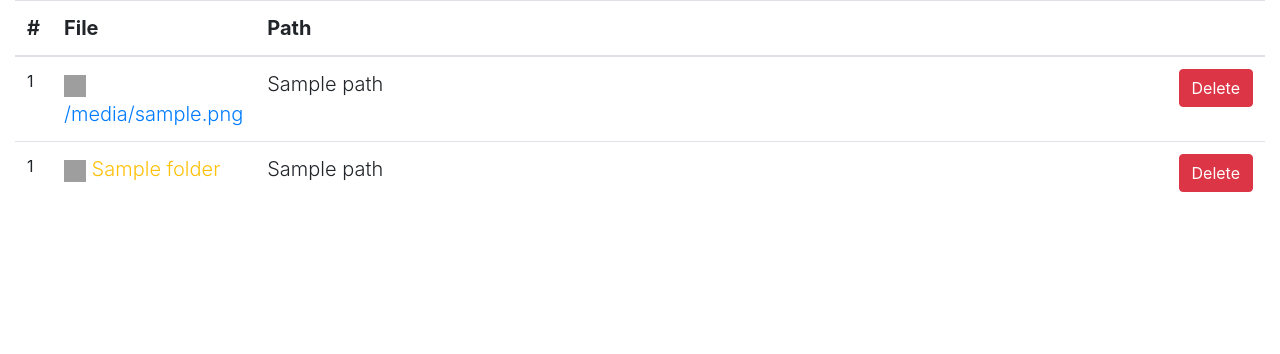
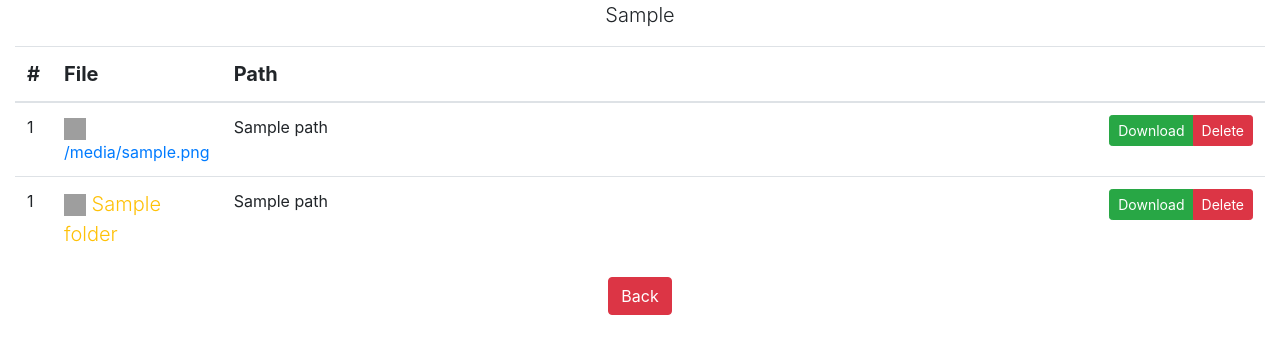
Before and after one commit to MrSSHH/PyBackup, a Flask app: template PyBackup/templates/explorer.html in a window 1280 px wide. Shown: the part 56-410 px from the top of the page. Run offline with Flask 2, Linux system fonts and the light colour scheme; the template is opened without the code that fills it: most values are stand-ins (such as "Sample title", 1, 10 or a date in 2020); parts of the project's set-up code (start-up, migrations or seed data) failed here and were passed over; some libraries are stand-ins or nearby versions; grey boxes are pictures that could not be loaded.

Commit message:
Bug Fixes & features
* New download button
* New Back button
* Bug fixes

```diff
--- a/PyBackup/main.py
+++ b/PyBackup/main.py
@@ -2,11 +2,8 @@ from flask import Flask, render_template, redirect, url_for, send_from_directory
 from forms import LoginForm, ConsoleCommand
 from os import path, chdir, getcwd, listdir, remove
 from shutil import rmtree
-from shutil import rmtree
 
-
-chdir(r"C:\Users\Ben-PC\Documents\Programming\Python\Projects\PyBackup\upload_cloud")
-
+main_dir = path.join(getcwd(), 'upload_cloud')
 app = Flask(__name__)
 
 app.config['SECRET_KEY'] = 'af7e8e3e25d417f9a0635906dc0325be'
@@ -27,43 +24,48 @@ def login():
 @app.route('/viewer/<filepath>')
 def view(filepath):
     file_open = open(filepath, 'r')
-    file_content = file_open.read().split('\n')
+    file_content = file_open.read().replace('\n', '<br>')
     file_open.close()
 
     return render_template('viewer.html', file_content=file_content, file_path=filepath, file_name=path.split(filepath)[1])
 
-@app.route('/explorer')
-def explore():
+
+@app.route('/explorer', defaults={'dir': main_dir})
+@app.route('/explorer/<dir>')
+def explore(dir):
+    if not dir.startswith(main_dir):
+        return redirect(url_for('login'))
+
     files = []
     folders = []
-    for index, file in enumerate(listdir()):
-        full_path = path.join(getcwd(), file)
+
+    for index, file in enumerate(listdir(dir)):
+        full_path = path.join(dir, file)
         if path.isfile(full_path):
             files.append([index, file, full_path])
         else:
             folders.append([index, file, full_path])
-    return render_template('explorer.html', files=files, folders=folders)
+
+    return render_template('explorer.html', files=files, folders=folders, path_dir=dir, main_dir=main_dir)
 
 
 @app.route("/home")
 def home():
     return render_template('index.html')
 
-@app.route('/delete_folder/<file_path>')
-def delete_folder(file_path):
-    rmtree(file_path)
-    return redirect('/explorer')
-
 @app.route('/delete/<file_path>')
 def delete(file_path):
-    remove(file_path)
+    if path.isfile(file_path):
+        remove(file_path)
+    else:
+        rmtree(file_path)
     return redirect('/explorer')
 
 
-@app.route("/download/<download_file>")  # fix from upload to download
-def download(download_file):
-    print("aa")
-    return send_from_directory(getcwd(), filename=download_file, as_attachment=True)
+@app.route("/download/<path><filename>")  # fix from upload to download
+def download(path, filename):
+
+    return send_from_directory(getcwd(), filename=filename, as_attachment=True)
 
 
 @app.route("/serverconsole", methods=["POST", "GET"])
--- a/PyBackup/templates/explorer.html
+++ b/PyBackup/templates/explorer.html
@@ -9,24 +9,44 @@
             <th>Path</th>
         </tr>
     </thead>
+    <p class="text-center lead">{{ path_dir }}</p>
     <tbody>
         {% for num, file, path in files %}
             <tr>
                 <td>{{ num }}</td>
-                <td><a style="text-decoration: none ;" title="Click to View" class="text-primary lead" href="{{ url_for('view', filepath=path) }}"><img src="https://i.imgur.com/CldcWZf.png" width="22" height="22"> {{ file }}</a></td>
-                <td class="lead">{{ path }}<a href="{{ url_for('delete', file_path=path) }}" role="button" type="button" class="btn btn-danger float-right text-whit">Delete</a></td>
+                <td><a style="text-decoration: none ;" title="Click to View" class="text-primary" href="{{ url_for('view', filepath=path) }}"><img src="https://i.imgur.com/CldcWZf.png" width="22" height="22"> {{ file }}</a></td>
+                <td class="">{{ path }}
+                    <div class="btn-group float-right">
+                        <a href="{{ url_for('download', path=path, filename=file) }}" role="button" type="button" class="btn btn-sm btn-success float-right text-white">Download</a>
+                        <a href="{{ url_for('delete', file_path=path) }}" role="button" type="button" class="btn btn-sm btn-danger float-right text-white">Delete</a></td>
+                    </div>
+                </td>
             </tr>
         {% endfor %}
             {% for num, folder, path in folders %}
                 <tr>
                     <td>{{ num }}</td>
-                    <td><a title="Click to Enter" style="text-decoration: none ;" class="text-warning lead" href="{{ url_for('view', filepath=path) }}"><img src="https://i.imgur.com/m5hfiXB.png" width="22" height="22"> {{ folder }}</a></td>
-                    <td class="col-lg-12 lead">{{ path }} <a href="{{ url_for('delete_folder', file_path=path) }}" role="button" type="button" class="btn btn-danger float-right text-white ">Delete</a></td>
+                    <td><a title="Click to Enter" style="text-decoration: none ;" class="text-warning lead" href="{{ url_for('explore', dir=path) }}"><img src="https://i.imgur.com/m5hfiXB.png" width="22" height="22"> {{ folder }}</a></td>
+                    <td class="col-lg-12">{{ path }}
+                        <div class="btn-group float-right">
+                            <a href="{{ url_for('download', path=path, filename=file) }}" role="button" type="button" class="btn btn-sm btn-success float-right text-white">Download</a>
+                            <a href="{{ url_for('delete', file_path=path) }}" role="button" type="button" class="btn btn-sm btn-danger float-right text-white">Delete</a></td>
+                        </div>
+                    </td>
                 </tr>
         {% endfor %}
-
     </tbody>
 
 </table>
 
+<!-- Center Buttons !-->
+<div class="text-center">
+
+    {% if path_dir.split('\\')[-1] != main_dir.split("\\")[-1] %}
+        <a title="Click to go back" class="btn btn-danger btn-md text-center text-white" href="{{ url_for('explore', dir='\\'.join(path_dir.split('\\')[0:-1])) }}" role="button">Back</a>
+    {% else %}
+        <a class="btn btn-danger btn-md text-center text-white disabled">Back</a>
+    {% endif %}
+</div>
+
 {% endblock content %}
--- a/PyBackup/templates/layout_home.html
+++ b/PyBackup/templates/layout_home.html
@@ -26,7 +26,6 @@
                  <li class="nav-item">
                     <a class="nav-link" href="/serverconsole">Console</a>
                 </li>
-                <li class="nav-item dropdown">
 
                  <li class="nav-item">
                     <a class="nav-link" href="/status">Status</a>
```
Also changed, not shown: PyBackup/templates/viewer.html (+3 -4 lines).
